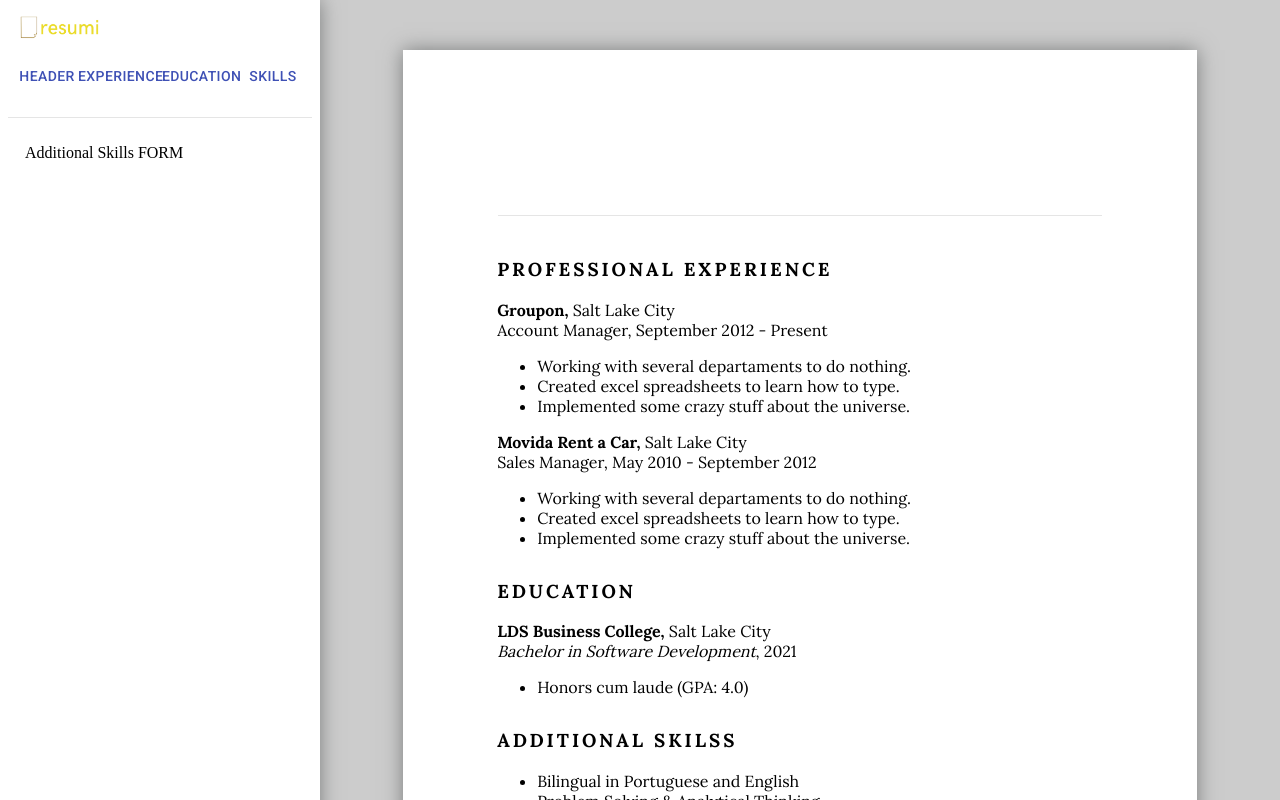
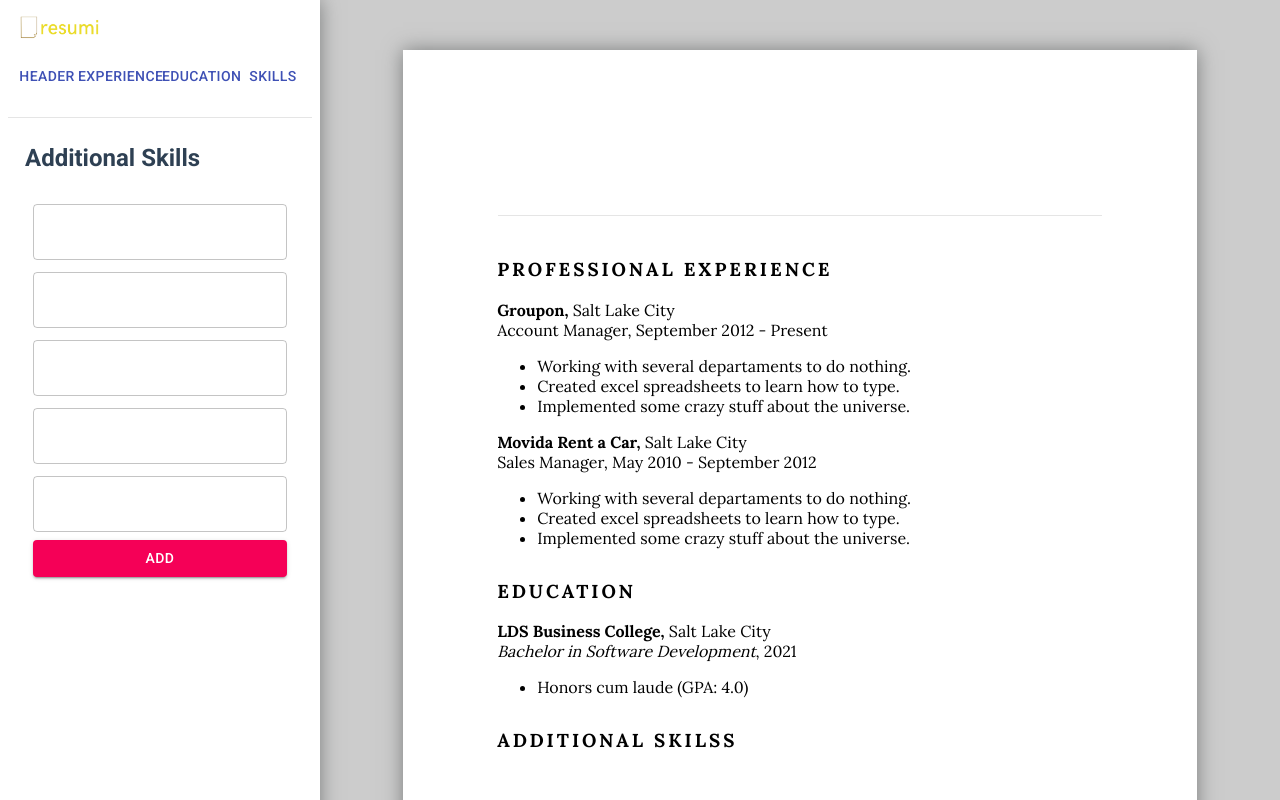
Before and after one commit to lucasmrl/resumi, a React (Create React App) app: page /additional in a window 1280 px wide. Shown: the top 800 px of the page. Built offline with nearby package versions, Linux system fonts and the light colour scheme.

Commit message:
+ "Additional" Form/Persistent data in chg  Routes

```diff
--- a/public/index.html
+++ b/public/index.html
@@ -3,7 +3,8 @@
   <head>
     <meta charset="utf-8" />
     <meta name="viewport" content="width=device-width, initial-scale=1" />
-    <title>Resume.app - Build your resume!</title>
+    <title>Resumi.co - Build your resume!</title>
+    <link rel="”shortcut" icon” href="”favicon.ico”" />
     <link
       href="https://fonts.googleapis.com/css?family=Lora:400,500,600,700|Roboto:300,400,500,700&display=swap"
       rel="stylesheet"
--- a/src/components/Left/AdditionalSkills.js
+++ b/src/components/Left/AdditionalSkills.js
@@ -1,9 +1,93 @@
-import React from "react";
+import React, { useState, useContext } from "react";
+import TextField from "@material-ui/core/TextField";
+import Button from "@material-ui/core/Button";
+import classes from "./Left.module.css";
+import { useForm } from "react-hook-form";
+import { ResumeContext } from "../../contexts/ResumeContext";
 
 function AdditionalSkills() {
+  const { content, updateAdditionalData } = useContext(ResumeContext);
+  const [btnText, setBtnText] = useState("Add");
+
+  const { register, handleSubmit, watch, errors } = useForm();
+  const onSubmit = (data) => {
+    updateAdditionalData(data);
+    setBtnText("Update");
+  };
+
   return (
     <div className="">
-      <p>Additional Skills FORM</p>
+      <h2>Additional Skills</h2>
+      <form
+        className={classes.formStyle}
+        noValidate
+        autoComplete="off"
+        onSubmit={handleSubmit(onSubmit)}
+      >
+        <TextField
+          id="outlined-basic"
+          label=""
+          name="skill1"
+          variant="outlined"
+          defaultValue={content.additional[0]}
+          inputRef={register}
+          // onChange={handleSubmit(onSubmit)}
+          style={{ marginTop: 12, marginLeft: 8, marginRight: 8 }}
+        />
+
+        <TextField
+          id="outlined-basic"
+          label=""
+          name="skill2"
+          variant="outlined"
+          defaultValue={content.additional[1]}
+          inputRef={register}
+          // onChange={handleSubmit(onSubmit)}
+          style={{ marginTop: 12, marginLeft: 8, marginRight: 8 }}
+        />
+
+        <TextField
+          id="outlined-basic"
+          label=""
+          name="skill3"
+          variant="outlined"
+          defaultValue={content.additional[2]}
+          inputRef={register}
+          // onChange={handleSubmit(onSubmit)}
+          style={{ marginTop: 12, marginLeft: 8, marginRight: 8 }}
+        />
+
+        <TextField
+          id="outlined-basic"
+          label=""
+          name="skill4"
+          variant="outlined"
+          defaultValue={content.additional[3]}
+          inputRef={register}
+          // onChange={handleSubmit(onSubmit)}
+          style={{ marginTop: 12, marginLeft: 8, marginRight: 8 }}
+        />
+
+        <TextField
+          id="outlined-basic"
+          label=""
+          name="skill5"
+          variant="outlined"
+          defaultValue={content.additional[4]}
+          inputRef={register}
+          // onChange={handleSubmit(onSubmit)}
+          style={{ marginTop: 12, marginLeft: 8, marginRight: 8 }}
+        />
+
+        <Button
+          variant="contained"
+          color="secondary"
+          type="submit"
+          style={{ margin: 8 }}
+        >
+          {btnText}
+        </Button>
+      </form>
     </div>
   );
 }
--- a/src/components/Left/Header.js
+++ b/src/components/Left/Header.js
@@ -6,7 +6,7 @@ import { useForm } from "react-hook-form";
 import { ResumeContext } from "../../contexts/ResumeContext";
 
 function Header() {
-  const { updateHeaderData } = useContext(ResumeContext);
+  const { content, updateHeaderData } = useContext(ResumeContext);
 
   const { register, handleSubmit, watch, errors } = useForm();
   const onSubmit = (data) => {
@@ -29,6 +29,7 @@ function Header() {
           label="Full Name"
           name="name"
           variant="outlined"
+          defaultValue={content.header.name}
           inputRef={register}
           onChange={handleSubmit(onSubmit)}
           style={{ marginTop: 12, marginLeft: 8, marginRight: 8 }}
@@ -39,6 +40,7 @@ function Header() {
           label="Address"
           name="address"
           variant="outlined"
+          defaultValue={content.header.address}
           inputRef={register}
           onChange={handleSubmit(onSubmit)}
           style={{ marginTop: 12, marginLeft: 8, marginRight: 8 }}
@@ -49,6 +51,7 @@ function Header() {
           label="City"
           name="city"
           variant="outlined"
+          defaultValue={content.header.city}
           inputRef={register}
           onChange={handleSubmit(onSubmit)}
           style={{ marginTop: 12, marginLeft: 8, marginRight: 8 }}
@@ -59,6 +62,7 @@ function Header() {
           label="State"
           name="state"
           variant="outlined"
+          defaultValue={content.header.state}
           inputRef={register}
           onChange={handleSubmit(onSubmit)}
           style={{ marginTop: 12, marginLeft: 8, marginRight: 8 }}
@@ -69,6 +73,7 @@ function Header() {
           label="Zip Code"
           name="zip"
           variant="outlined"
+          defaultValue={content.header.zip}
           inputRef={register}
           onChange={handleSubmit(onSubmit)}
           style={{ marginTop: 12, marginLeft: 8, marginRight: 8 }}
@@ -79,6 +84,7 @@ function Header() {
           label="Phone"
           name="phone"
           variant="outlined"
+          defaultValue={content.header.phone}
           inputRef={register}
           onChange={handleSubmit(onSubmit)}
           style={{ marginTop: 12, marginLeft: 8, marginRight: 8 }}
@@ -89,6 +95,7 @@ function Header() {
           label="E-mail"
           name="email"
           variant="outlined"
+          defaultValue={content.header.email}
           inputRef={register}
           onChange={handleSubmit(onSubmit)}
           style={{ marginTop: 12, marginLeft: 8, marginRight: 8 }}
@@ -101,6 +108,7 @@ function Header() {
           multiline
           rows={7}
           variant="outlined"
+          defaultValue={content.header.summary}
           inputRef={register}
           onChange={handleSubmit(onSubmit)}
           style={{
--- a/src/components/Left/Left.module.css
+++ b/src/components/Left/Left.module.css
@@ -15,7 +15,7 @@ hr {
 
 h2 {
   font-family: "Roboto", serif;
-  color: #3498db;
+  color: #2e4053;
 }
 
 .formsSection {
--- a/src/components/Right/Paper/AdditionalSkillsP.js
+++ b/src/components/Right/Paper/AdditionalSkillsP.js
@@ -1,19 +1,26 @@
-import React from "react";
+import React, { useContext } from "react";
 import classes from "./Template.module.css";
+import { ResumeContext } from "../../../contexts/ResumeContext";
 
 function AdditionalSkillsP() {
+  const { content } = useContext(ResumeContext);
+
+  let bulletsData = content.additional.map((el) => {
+    if (el === "") {
+      return "";
+    } else {
+      return <li>{el}</li>;
+    }
+  });
+
+  console.log(content);
   return (
     <div className={classes.professionalResume}>
       <div className="">
         <h3>
           <strong>Additional Skilss</strong>
         </h3>
-        <ul>
-          <li>Bilingual in Portuguese and English</li>
-          <li>Problem Solving & Analytical Thinking</li>
-          <li>Written Communication</li>
-          <li>Team work</li>
-        </ul>
+        <ul>{bulletsData}</ul>
       </div>
     </div>
   );
--- a/src/contexts/ResumeContext.js
+++ b/src/contexts/ResumeContext.js
@@ -5,18 +5,37 @@ export const ResumeContext = createContext();
 const ResumeContextProvider = (props) => {
   const [content, setContent] = useState({
     header: {},
-    //   professional: {},
-    //   education: {},
-    //   additional: {}
+    professional: {},
+    education: {},
+    additional: [],
   });
 
   function updateHeaderData(data) {
-    // Similar to this.setState({ fruit: 'orange' })
-    setContent({ header: data });
+    setContent({ ...content, header: data });
+  }
+
+  function updateProfessionalData(data) {
+    setContent({ ...content, professional: data });
+  }
+
+  function updateEducationData(data) {
+    setContent({ ...content, education: data });
+  }
+
+  function updateAdditionalData(data) {
+    setContent({ ...content, additional: Object.values(data) }); //Converting the object to an Array in order to iterate in AdditionalSkillsP.js
   }
 
   return (
-    <ResumeContext.Provider value={{ content, updateHeaderData }}>
+    <ResumeContext.Provider
+      value={{
+        content,
+        updateHeaderData,
+        updateProfessionalData,
+        updateEducationData,
+        updateAdditionalData,
+      }}
+    >
       {/* This refers to the children that this provider/components wraps. */}
       {props.children}
     </ResumeContext.Provider>
```
Also changed, not shown: 1 other file (tests, documents, lock files or other folders).
